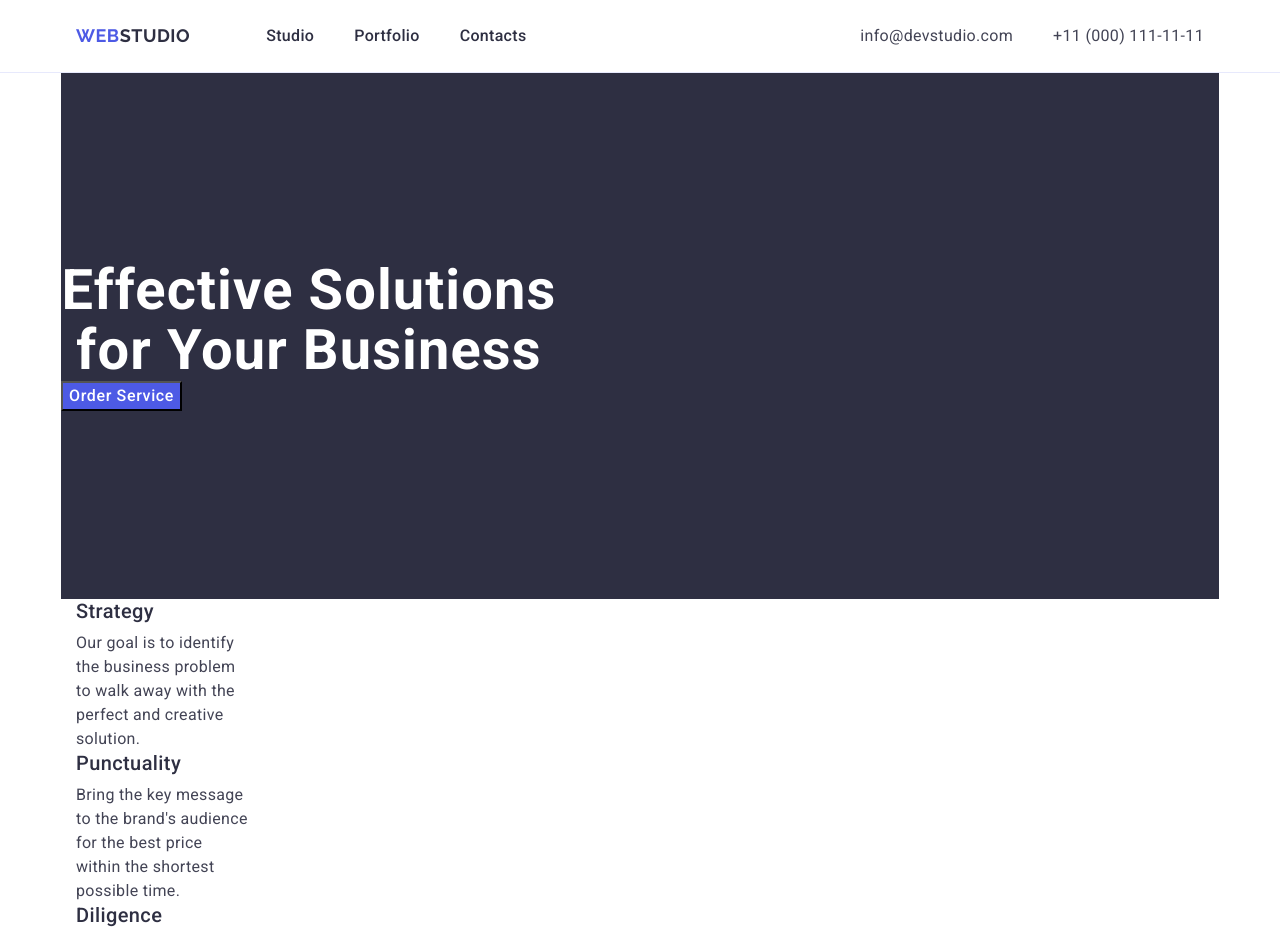
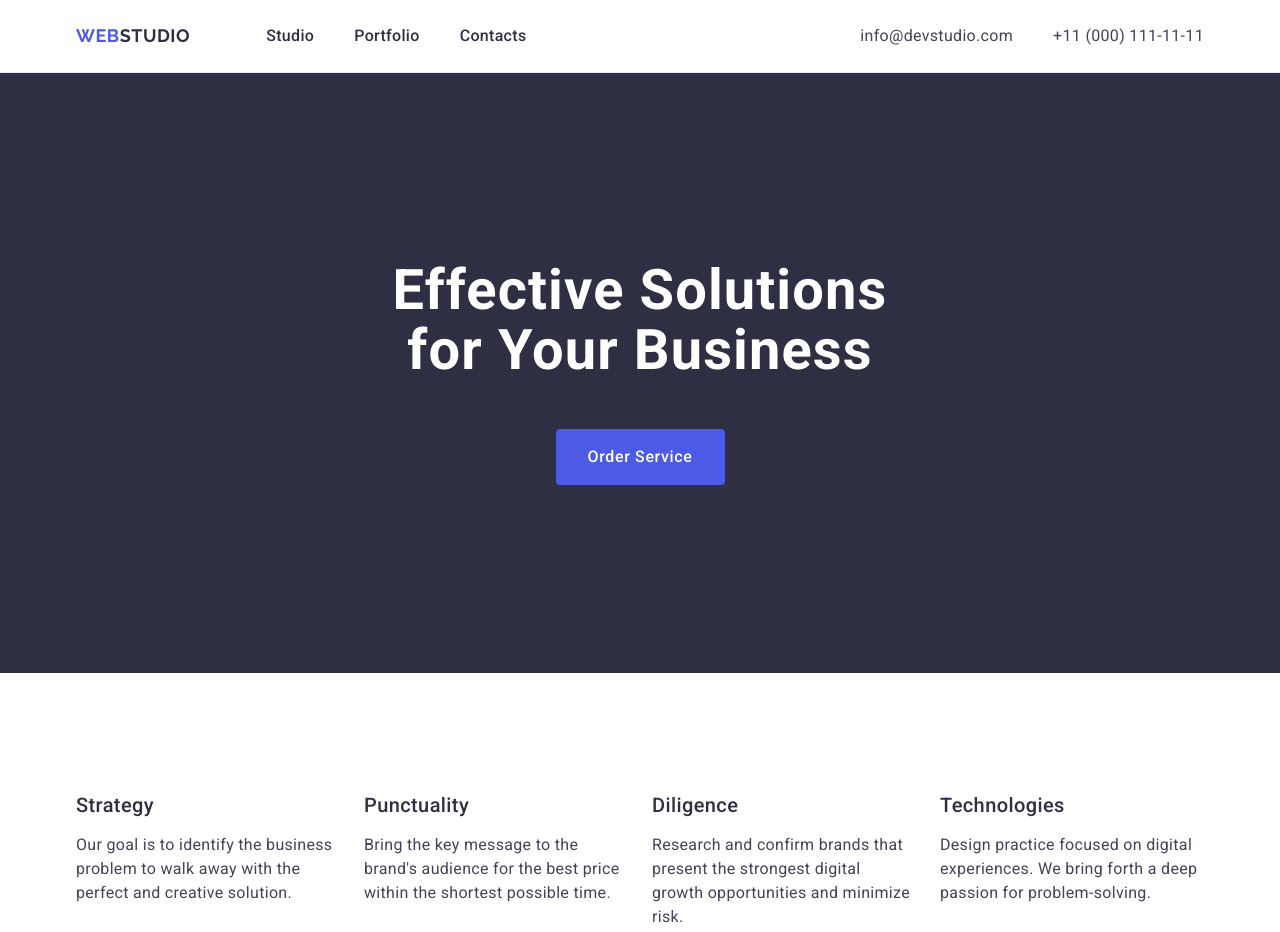
Before and after one commit to whynotphrog/goit-markup-hw-03, a plain HTML site: page index.html in a window 1280 px wide. Shown: the top 932 px of the page. Drawn offline with nearby package versions, Linux system fonts and the light colour scheme.

Commit message:
edit adv section

```diff
--- a/css/styles.css
+++ b/css/styles.css
@@ -146,10 +146,16 @@ a {
 
 /* title */
 
+.title {
+    display: block;
+        background-color: #2e2f42;
+    padding: 188px 0;
+}
+
 .title-container {
-    display: block;
-    padding: 188px 0;
-    background-color: #2e2f42;
+    display: flex;
+    align-items: center;
+    flex-direction: column;
 }
 
 .title-header {
@@ -159,10 +165,16 @@ a {
     letter-spacing: 0.02em;
     text-align: center;
     color: #fff;
-    width: 496px;
+    max-width: 496px;
 }
 
 .button {
+    display: block;
+    margin: 48px 164px 0;
+    min-width: 169px;
+    height: 56px;
+    border: none;
+    border-radius: 4px;
     font-weight: 500;
     font-size: 16px;
     line-height: 1.5;
@@ -177,7 +189,11 @@ a {
     background: #404bbf;
 }
 
-/* main */
+/* advantages */
+
+.advantages {
+    padding: 120px 0;
+}
 
 .adv-container {
     display: flex;
@@ -189,6 +205,16 @@ a {
 
 .advantages-title {
     display: none;
+}
+
+.adv-list {
+    display: flex;
+    gap: 24px;
+    height: 104px;
+}
+
+.adv-list-header {
+    margin-bottom: 8px;
 }
 
 .adv-list-item {
@@ -264,8 +290,11 @@ display: flex;
 
 /* footer */
 
+.page-footer {
+    background-color: #2e2f42;
+}
+
 .footer-container {
-    background-color:#2e2f42;
     display: flex;
     align-items: center;
     padding: 100px 0;
--- a/index.html
+++ b/index.html
@@ -65,28 +65,28 @@
           <h2 class="advantages-title">Our advantages</h2>
           <ul class="adv-list">
             <li class="adv-list-item">
-              <h3 class="list-header">Strategy</h3>
+              <h3 class="adv-list-header">Strategy</h3>
               <p class="text">
                 Our goal is to identify the business problem to walk away with
                 the perfect and creative solution.
               </p>
             </li>
             <li class="adv-list-item">
-              <h3 class="list-header">Punctuality</h3>
+              <h3 class="adv-list-header">Punctuality</h3>
               <p class="text">
                 Bring the key message to the brand's audience for the best price
                 within the shortest possible time.
               </p>
             </li>
             <li class="adv-list-item">
-              <h3 class="list-header">Diligence</h3>
+              <h3 class="adv-list-header">Diligence</h3>
               <p class="text">
                 Research and confirm brands that present the strongest digital
                 growth opportunities and minimize risk.
               </p>
             </li>
             <li class="adv-list-item">
-              <h3 class="list-header">Technologies</h3>
+              <h3 class="adv-list-header">Technologies</h3>
               <p class="text">
                 Design practice focused on digital experiences. We bring forth a
                 deep passion for problem-solving.
```
